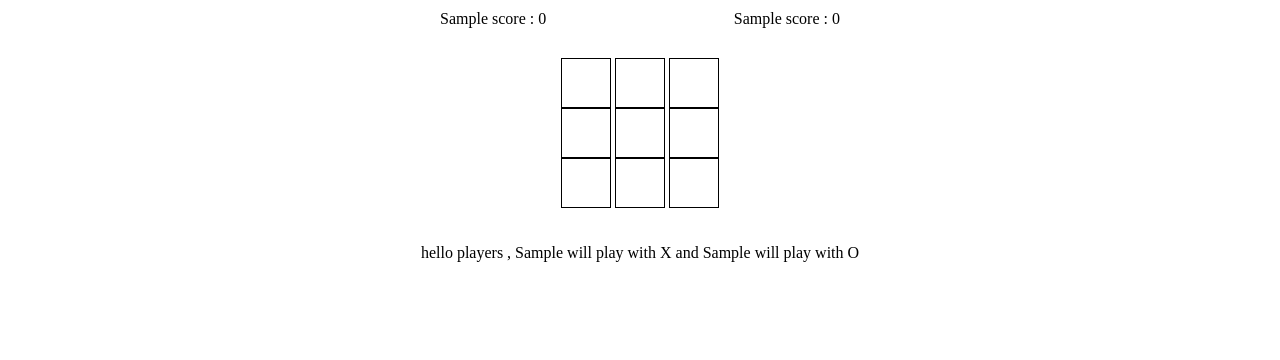
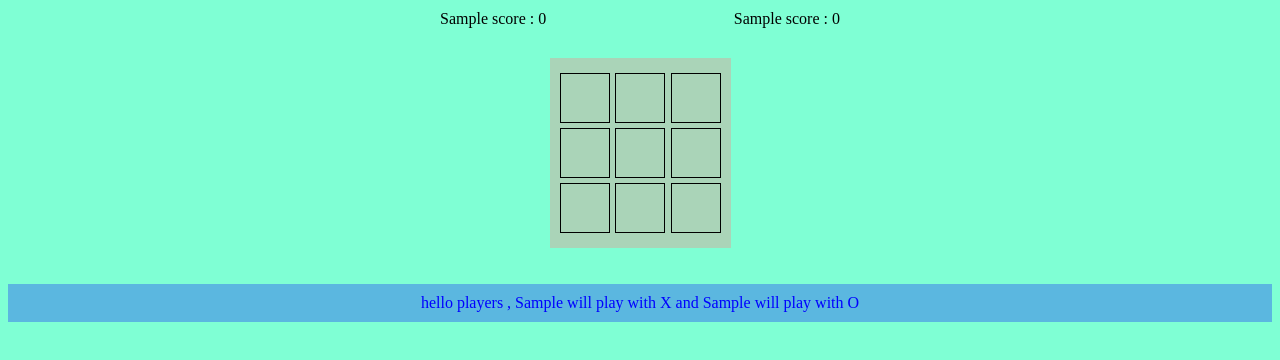
Before and after one commit to teekaytech/tictactoe, a plain HTML site: page index.html in a window 1280 px wide. Both pictures are taken after typing "Sample", "Sample" into the empty fields and a click on the input "Start Game". Drawn offline with Linux system fonts and the light colour scheme.

Commit message:
create readme file and add some styling

```diff
--- a/main.js
+++ b/main.js
@@ -115,6 +115,7 @@ startGame.addEventListener("click", function (e) {
   players_lis.push(Player(players[1].value, "O", 0));
   movehtml.innerHTML = `hello players , ${players_lis[0].name} will play with ${players_lis[0].mark}
   and ${players_lis[1].name} will play with ${players_lis[1].mark}`;
+  movehtml.style.padding = "10px";
   let game = gameController(board.moves);
   board.showBoard();
   game.render();
--- a/style.css
+++ b/style.css
@@ -6,13 +6,19 @@
   width: 50px;
   height: 50px;
   padding: 5px;
-  padding-top: 15px;
+  padding-top: 10px;
   box-sizing: border-box;
 }
-
+.row {
+  margin: 5px 0;
+}
 .board {
   display: none;
   margin: 20px auto;
+  background-color: rgba(255, 127, 127, 0.336);
+  color: rgb(255, 127, 127);
+  font-size: 22px;
+  padding: 10px;
 }
 .container {
   text-align: center;
@@ -23,3 +29,10 @@
   width: 400px;
   margin: 10px auto;
 }
+body {
+  background-color: aquamarine;
+}
+.move {
+  background-color: rgba(0, 0, 255, 0.281);
+  color: blue;
+}
```
Also changed, not shown: README.md, images/Screenshot1.png (added), images/Screenshot2.png (added).
